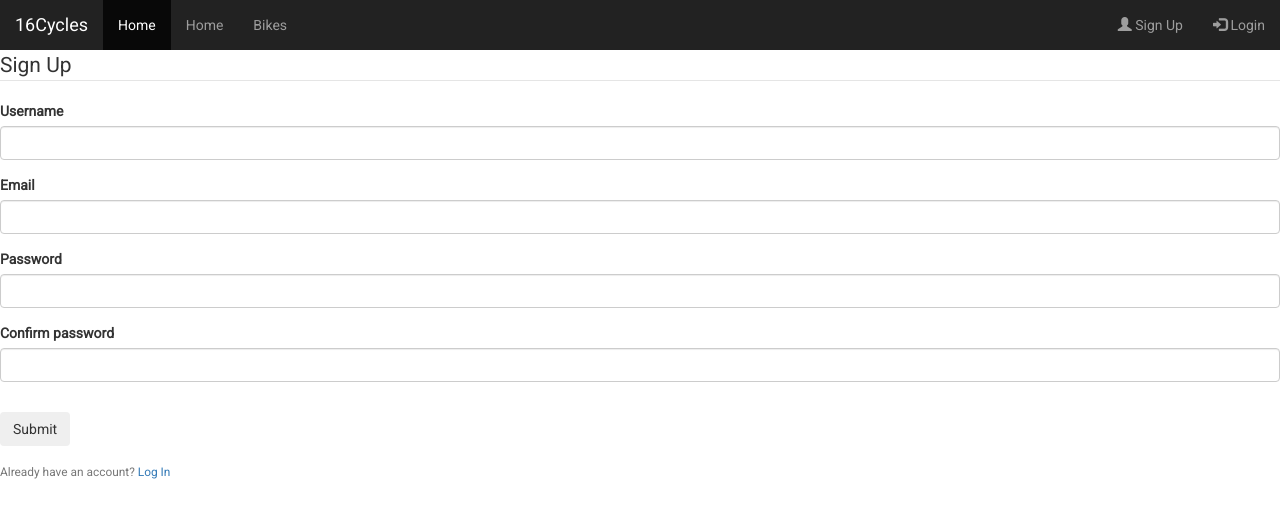
After one commit to Slavyana-c/16-Cycles, a Python web app: template app/templates/sign_up.html in a window 1280 px wide. The commit adds this page. Shown: the top 518 px of the page. Run offline with Jinja, Linux system fonts and the light colour scheme; the template is opened without the code that fills it, so the values that code supplies are empty, except form fields; form fields are guessed from the names that the template uses; some libraries are stand-ins or nearby versions.

Commit message:
added simple form layout to log-in and sign-up pages (not final styling), also linked pages to navbar

```diff
--- a/app/templates/base.html
+++ b/app/templates/base.html
@@ -16,16 +16,16 @@
   <nav class="navbar navbar-inverse">
     <div class="container-fluid">
       <div class="navbar-header">
-        <a class="navbar-brand" href="#">16Cycles</a>
+        <a class="navbar-brand" href="{{ url_for('home') }}">16Cycles</a>
       </div>
       <ul class="nav navbar-nav">
-        <li class="active"><a href="#">Home</a></li>
+        <li class="active"><a href="{{ url_for('home') }}">Home</a></li>
         <li><a href="#">Home</a></li>
-        <li><a href="#">Bikes</a></li>
+        <li><a href="{{ url_for('browse') }}">Bikes</a></li>
       </ul>
       <ul class="nav navbar-nav navbar-right">
-        <li><a href="#"><span class="glyphicon glyphicon-user"></span> Sign Up</a></li>
-        <li><a href="#"><span class="glyphicon glyphicon-log-in"></span> Login</a></li>
+        <li><a href="{{ url_for('sign_up') }}"><span class="glyphicon glyphicon-user"></span> Sign Up</a></li>
+        <li><a href="{{ url_for('login') }}"><span class="glyphicon glyphicon-log-in"></span> Login</a></li>
       </ul>
     </div>
   </nav>
--- /dev/null
+++ b/app/templates/sign_up.html
@@ -0,0 +1,74 @@
+{% extends "base.html" %}
+{% block content %}
+
+<div class="content-section">
+	<form method="POST" action="">
+		{{ form.hidden_tag() }}
+		<fieldset class="form-group">
+			<legend class="border-bottom mb-4">Sign Up</legend>
+			<div class="form-group">
+				{{ form.username.label(class="form-control-label") }}
+
+				{% if form.username.errors %}
+					{{ form.username(class="form-control form-control-lg is-invalid") }}
+					<div class="invalid-feedback">
+						{% for error in form.username.errors %}
+							<span>{{ error }}</span>
+						{% endfor %}
+					</div>
+				{% else %}
+					{{ form.username(class="form-control form-control-lg") }}
+				{% endif %}
+			</div>
+
+			<div class="form-group">
+				{{ form.email.label(class="form-control-label") }}
+				{% if form.email.errors %}
+					{{ form.email(class="form-control form-control-lg is-invalid") }}
+					<div class="invalid-feedback">
+						{% for error in form.email.errors %}
+							<span>{{ error }}</span>
+						{% endfor %}
+					</div>
+				{% else %}
+					{{ form.email(class="form-control form-control-lg") }}
+				{% endif %}
+			</div>
+			<div class="form-group">
+				{{ form.password.label(class="form-control-label") }}
+				{% if form.password.errors %}
+					{{ form.password(class="form-control form-control-lg is-invalid") }}
+					<div class="invalid-feedback">
+						{% for error in form.password.errors %}
+							<span>{{ error }}</span>
+						{% endfor %}
+					</div>
+				{% else %}
+					{{ form.password(class="form-control form-control-lg") }}
+				{% endif %}
+			</div>
+			<div class="form-group">
+				{{ form.confirm_password.label(class="form-control-label") }}
+				{% if form.confirm_password.errors %}
+					{{ form.confirm_password(class="form-control form-control-lg is-invalid") }}
+					<div class="invalid-feedback">
+						{% for error in form.confirm_password.errors %}
+							<span>{{ error }}</span>
+						{% endfor %}
+					</div>
+				{% else %}
+					{{ form.confirm_password(class="form-control form-control-lg") }}
+				{% endif %}
+			</div>
+		</fieldset>
+		<div class="form-group">
+			{{ form.submit(class="btn btn-outline-info") }}
+		</div>
+	</form>
+	<div class="border-top pt-3">
+		<small class="text-muted">
+			Already have an account? <a class="ml-2" href="{{ url_for('login') }}">Log In</a>
+	</div>
+</div>
+
+{% endblock %}
--- /dev/null
+++ b/config.py
@@ -0,0 +1,2 @@
+WTF_CSRF_ENABLED = True
+SECRET_KEY = '87518be7986800a7aa277b2baa54b988'
```
Also changed, not shown: app/forms.py (added, +41 -0 lines), app/templates/login.html (added, +49 -0 lines), app/views.py (+14 -1 lines).
